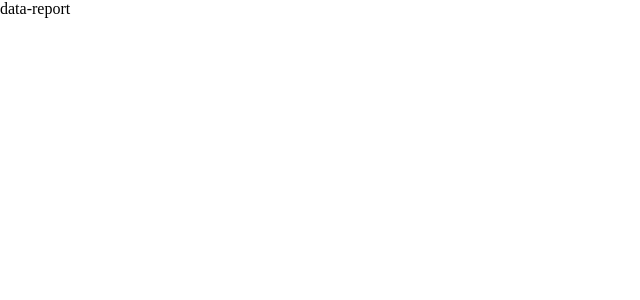
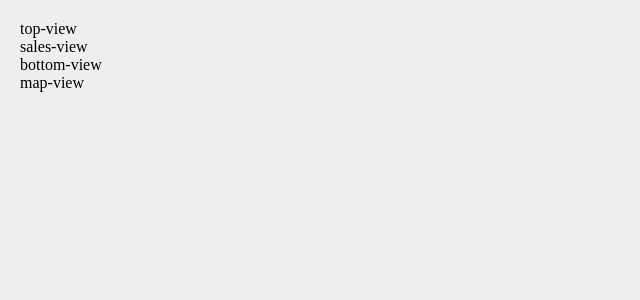
Before and after one commit to LuckBoy-yxy/data-report, a Vue app: page / in a window 1280 px wide. Shown: the top 300 px of the page, without its empty margins (0-640 px from the left). Built offline with nearby package versions, Linux system fonts and the light colour scheme.

Commit message:
组件划分已完成

```diff
--- /dev/null
+++ b/src/components/BottomView/index.vue
@@ -0,0 +1,15 @@
+<template>
+  <div class="">
+    bottom-view
+  </div>
+</template>
+
+<script>
+  export default {
+    name: ''
+  }
+</script>
+
+<style lang="scss" scoped>
+
+</style>
--- /dev/null
+++ b/src/components/MapView/index.vue
@@ -0,0 +1,15 @@
+<template>
+  <div class="">
+    map-view
+  </div>
+</template>
+
+<script>
+  export default {
+    name: ''
+  }
+</script>
+
+<style lang="scss" scoped>
+
+</style>
--- /dev/null
+++ b/src/components/SalesView/index.vue
@@ -0,0 +1,15 @@
+<template>
+  <div class="">
+    sales-view
+  </div>
+</template>
+
+<script>
+  export default {
+    name: ''
+  }
+</script>
+
+<style lang="scss" scoped>
+
+</style>
--- /dev/null
+++ b/src/components/TopView/index.vue
@@ -0,0 +1,15 @@
+<template>
+  <div class="">
+    top-view
+  </div>
+</template>
+
+<script>
+  export default {
+    name: ''
+  }
+</script>
+
+<style lang="scss" scoped>
+
+</style>
--- a/src/views/home.vue
+++ b/src/views/home.vue
@@ -1,15 +1,38 @@
 <template>
   <div class="home">
-    data-report
+    <TopView />
+
+    <SalesView />
+
+    <BottomView />
+
+    <MapView />
   </div>
 </template>
 
 <script>
+  import TopView from '../components/TopView/index.vue'
+  import BottomView from '../components/BottomView/index.vue'
+  import MapView from '../components/MapView/index.vue'
+  import SalesView from '../components/SalesView/index.vue'
+
   export default {
-    name: 'Home'
+    name: 'Home',
+    components: {
+      TopView,
+      BottomView,
+      MapView,
+      SalesView
+    }
   }
 </script>
 
 <style lang="scss">
-
+.home {
+  padding: 20px;
+  width: 100%;
+  height: 100%;
+  background-color: #eee;
+  box-sizing: border-box;
+}
 </style>
```
